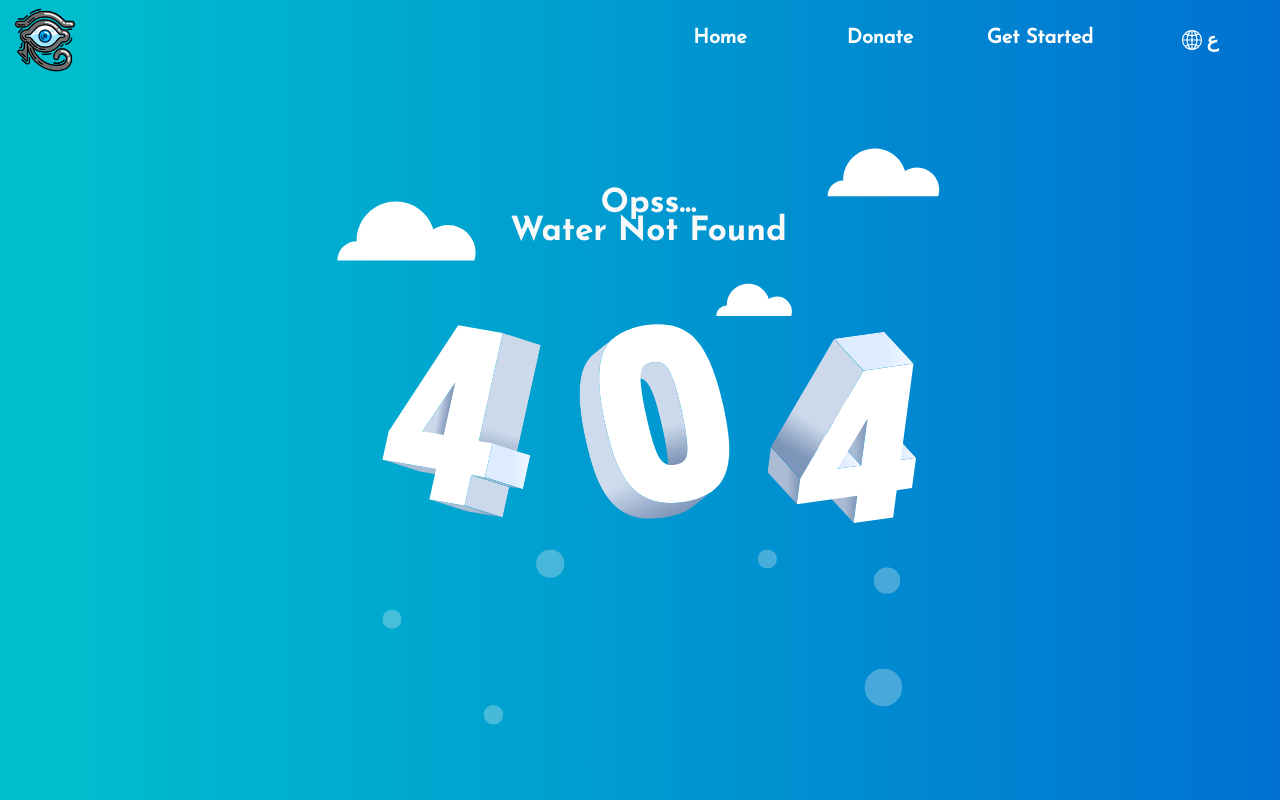
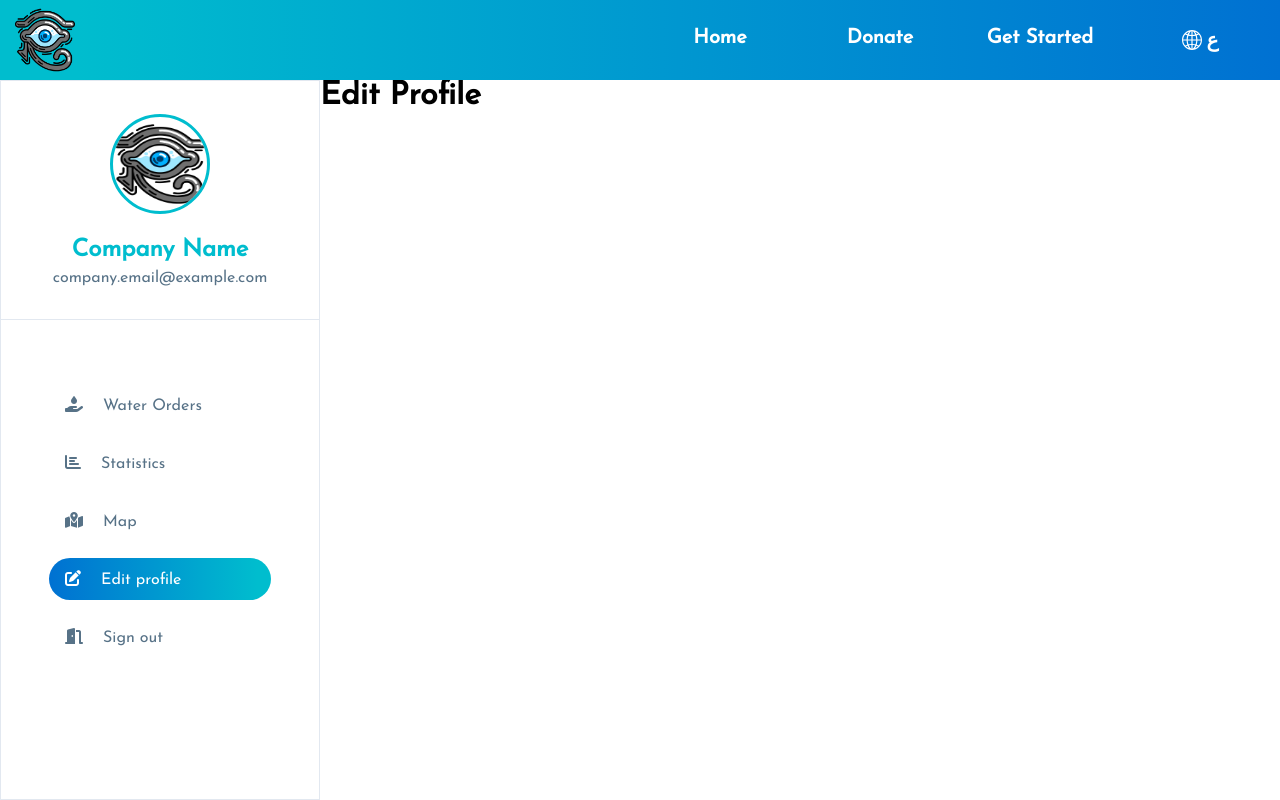
Before and after one commit to empw-org/empw-vue, a Vue app: page /company/profile/edit-profile in a window 1280 px wide. Built offline with nearby package versions, Linux system fonts and the light colour scheme; a web font is replaced by a local one; what vue-swal would draw is missing.

Commit message:
add company profile
Co-authored-by: Alaa Othman <alaa.othman4707@gmail.com>

```diff
--- a/src/components/ProfileNavigationItem.vue
+++ b/src/components/ProfileNavigationItem.vue
@@ -11,7 +11,12 @@ import { Component, Vue, Prop } from "vue-property-decorator";
 
 @Component
 export default class GradientButton extends Vue {
-  @Prop({ default: false, type: Boolean }) isActive!: boolean;
+  @Prop({ type: String }) path!: string;
+
+  get isActive(): boolean {
+    const r = this.$route.path.split("/").pop();
+    return r === this.path;
+  }
 }
 </script>
 
--- a/src/router/index.ts
+++ b/src/router/index.ts
@@ -9,6 +9,10 @@ import UserSignUp from "@/views/user/SignUp.vue";
 import CompanySignIn from "@/views/company/SignIn.vue";
 import CompanySignUp from "@/views/company/SignUp.vue";
 import CompanyProfile from "@/views/company/Profile.vue";
+import CompanyWaterOrders from "@/views/company/profile-views/WaterOrders.vue";
+import CompanyStatistics from "@/views/company/profile-views/Statistics.vue";
+import CompanyMap from "@/views/company/profile-views/Map.vue";
+import CompanyEditProfile from "@/views/company/profile-views/EditProfile.vue";
 
 Vue.use(VueRouter);
 
@@ -50,8 +54,30 @@ const routes = [
   },
   {
     path: "/company/profile",
-    name: "Company - Profile",
+    name: "company-profile",
     component: CompanyProfile,
+    children: [
+      {
+        path: "water-orders",
+        name: "company-water-orders",
+        component: CompanyWaterOrders,
+      },
+      {
+        path: "statistics",
+        name: "company-statistics",
+        component: CompanyStatistics,
+      },
+      {
+        path: "map",
+        name: "company-map",
+        component: CompanyMap,
+      },
+      {
+        path: "edit-profile",
+        name: "company-edit-profile",
+        component: CompanyEditProfile,
+      },
+    ],
   },
   { path: "*", component: PageNotFound },
 ];
--- a/src/services/api.ts
+++ b/src/services/api.ts
@@ -59,6 +59,9 @@ export default {
     async signup(body: any) {
       return await api.post("/companies/signup", body);
     },
+    async getAssignedOrders() {
+      return await api.get("/water_orders");
+    },
   },
   async contactUs(body: any) {
     return await api.post("/contact_us", body);
--- a/src/views/company/Profile.vue
+++ b/src/views/company/Profile.vue
@@ -10,35 +10,43 @@
       <div class="navigation-section">
         <ul>
           <li>
-            <ProfileNavigationItem isActive="true">
+            <router-link :to="{ name: 'company-water-orders' }">
+              <ProfileNavigationItem path="water-orders">
                 <i slot="icon" class="fas fa-hand-holding-water"></i>
-              <span slot="text">Water requests</span>
+                <span slot="text">Water Orders</span>
               </ProfileNavigationItem>
+            </router-link>
           </li>
 
           <li>
-            <ProfileNavigationItem>
+            <router-link :to="{ name: 'company-statistics' }">
+              <ProfileNavigationItem path="statistics">
                 <i slot="icon" class="fas fa-chart-bar"></i>
                 <span slot="text">Statistics</span>
               </ProfileNavigationItem>
+            </router-link>
           </li>
 
           <li>
-            <ProfileNavigationItem>
+            <router-link :to="{ name: 'company-map' }">
+              <ProfileNavigationItem path="map">
                 <i slot="icon" class="fas fa-map-marked-alt"></i>
                 <span slot="text">Map</span>
               </ProfileNavigationItem>
+            </router-link>
           </li>
 
           <li>
-            <ProfileNavigationItem>
+            <router-link :to="{ name: 'company-edit-profile' }">
+              <ProfileNavigationItem path="edit-profile">
                 <i slot="icon" class="fas fa-edit"></i>
                 <span slot="text">Edit profile</span>
               </ProfileNavigationItem>
+            </router-link>
           </li>
 
-          <li>
-            <ProfileNavigationItem>
+          <li @click="onSignOut">
+            <ProfileNavigationItem path="sign-out">
               <i slot="icon" class="fas fa-door-open"></i>
               <span slot="text">Sign out</span>
             </ProfileNavigationItem>
@@ -47,7 +55,13 @@
       </div>
     </div>
 
-    <div class="selection-container"></div>
+    <div class="selection-container">
+      <div class="not-selected-image" v-if="navigationNotSelected">
+        <img src="@/assets/images/company-dashboard.svg" alt="" width="80%" />
+        <h1>Company Dashboard</h1>
+      </div>
+      <router-view v-else></router-view>
+    </div>
   </div>
 </template>
 
@@ -60,7 +74,17 @@ import ProfileNavigationItem from "@/components/ProfileNavigationItem.vue";
     ProfileNavigationItem,
   },
 })
-export default class Profile extends Vue {}
+export default class Profile extends Vue {
+  onSignOut(): void {
+    console.log("signout");
+    this.$router.push("/");
+  }
+
+  get navigationNotSelected(): boolean {
+    const path = this.$route.name;
+    return path === "company-profile";
+  }
+}
 </script>
 
 <style lang="less" scoped>
@@ -114,5 +138,27 @@ export default class Profile extends Vue {}
       }
     }
   }
+
+  .selection-container {
+    .not-selected-image {
+      display: flex;
+      flex-direction: column;
+      align-items: center;
+      justify-content: center;
+      height: 100%;
+
+      img {
+        width: 50%;
+      }
+
+      h1 {
+        margin-top: 3rem;
+        font-size: 30pt;
+        font-weight: bold;
+        color: @light-blue;
+        text-shadow: 1.2px 1.2px 4px #b9bbc7;
+      }
+    }
+  }
 }
 </style>
--- /dev/null
+++ b/src/views/company/profile-views/EditProfile.vue
@@ -0,0 +1,9 @@
+<template>
+  <h1>Edit Profile</h1>
+</template>
+
+<script>
+export default {};
+</script>
+
+<style></style>
--- /dev/null
+++ b/src/views/company/profile-views/Map.vue
@@ -0,0 +1,9 @@
+<template>
+  <h1>Map</h1>
+</template>
+
+<script>
+export default {};
+</script>
+
+<style></style>
--- /dev/null
+++ b/src/views/company/profile-views/Statistics.vue
@@ -0,0 +1,9 @@
+<template>
+  <h1>Statistics</h1>
+</template>
+
+<script>
+export default {};
+</script>
+
+<style></style>
--- /dev/null
+++ b/src/views/company/profile-views/WaterOrders.vue
@@ -0,0 +1,9 @@
+<template>
+  <h1>Water Orders</h1>
+</template>
+
+<script>
+export default {};
+</script>
+
+<style></style>
```
Also changed, not shown: src/assets/images/company-dashboard.svg (added). Lines whose indentation alone changed are shown as unchanged.
